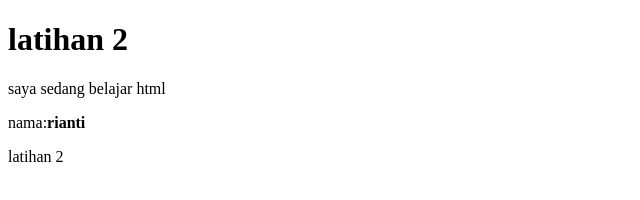
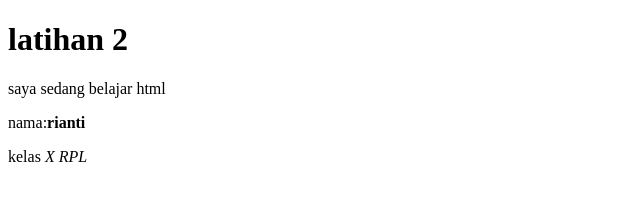
Before and after one commit to riantiramadani221/latihan2, a plain HTML site: page index.html in a window 1280 px wide. Shown: the full height of the page, 0-640 px from the left. Drawn offline with Linux system fonts and the light colour scheme.

Commit message:
menampilkan kelas

```diff
--- a/index.html
+++ b/index.html
@@ -12,7 +12,7 @@
   <p>saya sedang belajar html</p>
 
   <p>nama:<b>rianti</b></p>
-</h1>latihan 2</h1>
+<p>kelas <i>X RPL</i></p>
   </body>
 
 </html>
```
